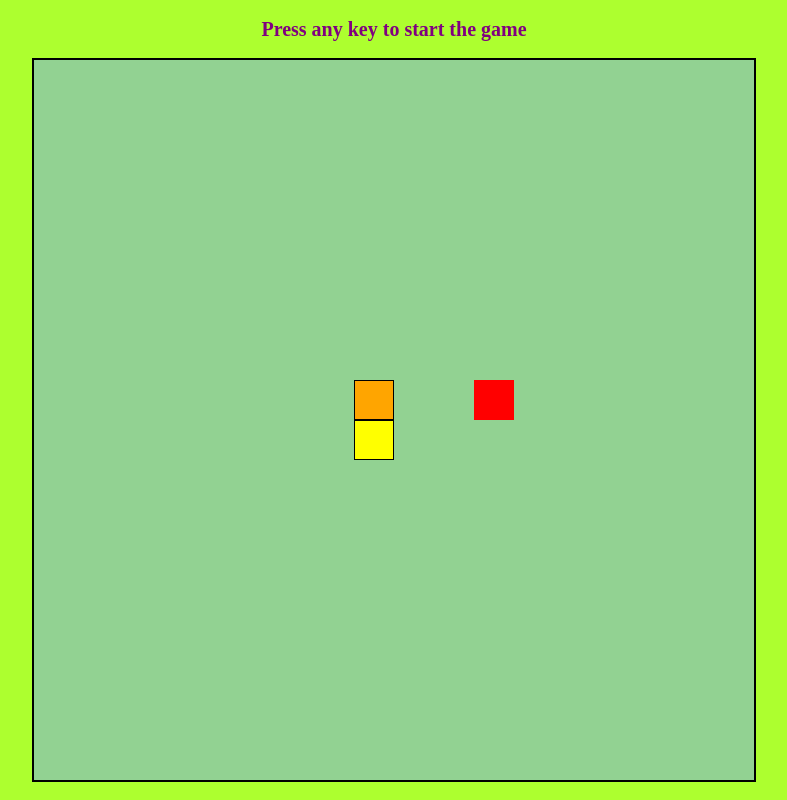
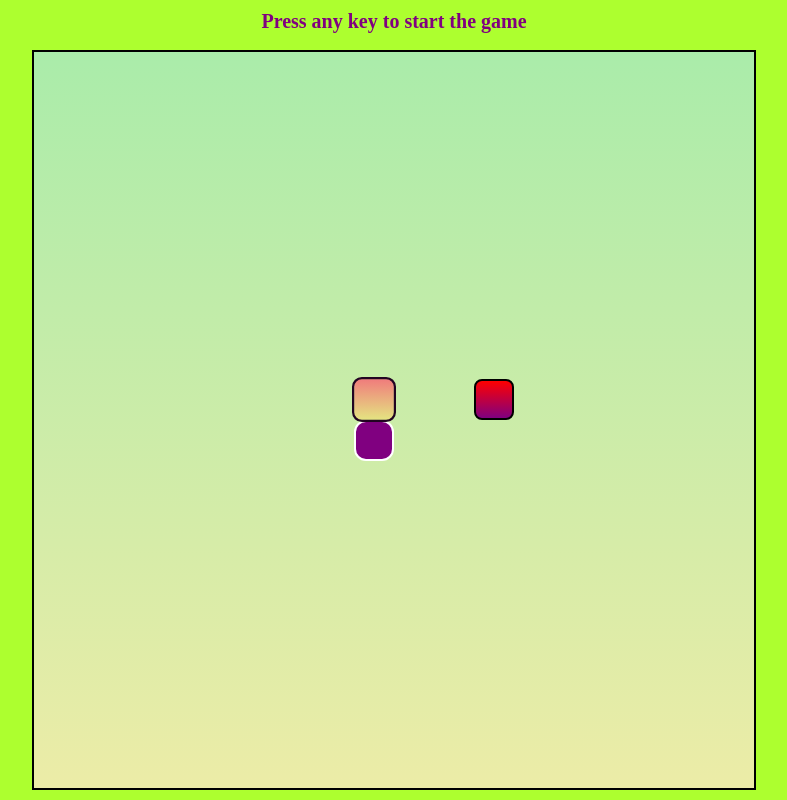
Before and after one commit to gitpBansal031/SnakeGame, a plain HTML site: page index.html in a window 1280 px wide. Shown: the whole page, without its empty margins (246-1033 px from the left). Drawn offline with Linux system fonts and the light colour scheme; a web font is replaced by a local one.

Commit message:
added music and css

```diff
--- a/css/style.css
+++ b/css/style.css
@@ -1,3 +1,4 @@
+@import url('https://fonts.googleapis.com/css2?family=New+Tegomin&display=swap');
 *{
     margin: 0;
     padding: 0;
@@ -15,12 +16,13 @@
     height: 5vmin;
     color: purple;
     font-weight: bold;
+    font-family: 'New Tegomin', serif;
     font-size: 20px;
 }
 .board{
-    background-color: rgb(146, 210, 146);
+    background: linear-gradient(rgb(170, 236, 170), rgb(236, 236, 167));
     width: 90vmin;
-    height: 90vmin;
+    height: 92vmin;
     border: 2px solid black;
     display: grid;
     grid-template-rows: repeat(18, 1fr);
@@ -28,15 +30,20 @@
 }
 
 .head{
-    background-color: orange;
-    border: 1px solid black;
+    background: linear-gradient(rgb(240, 124, 124), rgb(228, 228, 129));
+    border: 2px solid rgb(34, 4, 34);
+    transform: scale(1.1);
+    border-radius: 9px;
 }
 
 .body{
-    background-color: yellow;
-    border: 1px solid black;
+    background-color: purple;
+    border: .25vmin solid white;
+    border-radius: 12px;
 }
 
 .food{
-    background-color: red;
+    background: linear-gradient(red, purple);
+    border: .25vmin solid black;
+    border-radius: 8px;
 }
--- a/js/index.js
+++ b/js/index.js
@@ -1,12 +1,16 @@
 let board=document.querySelector(".board");
 let score=document.querySelector(".score");
-let dir={x:0,y:-1};
+let startmusic=new Audio("music/music.mp3");
+let move=new Audio("music/move.mp3");
+let foodmusic=new Audio("music/food.mp3");
+let gameovermusic=new Audio("music/gameover.mp3");
+let dir;
 let prevTime=0;
 let snakeArr=[];
-let food={x:6,y:7};
-let currAxis=0;
-let gameStart=0;
-let count=0;
+let food;
+let currAxis;
+let gameStart;
+let count;
 
 function main(ctime){
     if(gameStart==0){
@@ -32,6 +36,7 @@ function checkGameOver(){
     let status=0;
     for(let i=1;i<snakeArr.length;i++){
         if(snakeArr[i].x==snakeArr[0].x && snakeArr[i].y==snakeArr[0].y){
+            gameovermusic.play();
             alert(`Game Over! Your total score is : ${count}`);
             status=1;
             break;
@@ -58,8 +63,9 @@ function isFoodEaten(){
             food.y=-1;
         }
         count++;
+        foodmusic.play();
         score.innerHTML=`Your score is : ${count}`;
-        console.log("Food eaten");
+        // console.log("Food eaten");
     }
 }
 
@@ -69,6 +75,7 @@ function changeSnakePos(){
     let newHead={x:currHead.x+dir.x,y:currHead.y+dir.y};
     let status=0;
     if(isCollide(newHead)){
+        gameovermusic.play();
         alert(`Game Over! Your total score is : ${count}`);
         status=1;
     }
@@ -108,37 +115,34 @@ function displaySnake(){
 
 window.addEventListener("keydown",(e)=>{
     if(gameStart==0){
+        startmusic.pause();
         gameStart=1;
         score.innerHTML=`Your score is : 0`;
         window.requestAnimationFrame(main);
     }else{
-        let newAxis=currAxis;
+        move.play();
         if(e.key=="ArrowUp" && currAxis!=0){
-            console.log("a");
             dir.x=0;
             dir.y=-1;
-            newAxis=0;
+            currAxis=0;
         }else if(e.key=="ArrowDown" && currAxis!=0){
-            console.log("b");
             dir.x=0;
             dir.y=1;
-            newAxis=0;
+            currAxis=0;
         }else if(e.key=="ArrowLeft" && currAxis!=1){
-            console.log("c");
             dir.x=-1;
             dir.y=0;
-            newAxis=1;
+            currAxis=1;
         }else if(e.key=="ArrowRight" && currAxis!=1){
-            console.log("d");
             dir.x=1;
             dir.y=0;
-            newAxis=1;
+            currAxis=1;
         }
-        currAxis=newAxis;
-        console.log("end");
+        // console.log("end");
     }
 })
 function startGame(){
+    // startmusic.play();
     gameStart=0;
     snakeArr=[{x:9,y:9},{x:9,y:10}];
     dir={x:0,y:-1};
```
Also changed, not shown: 4 other files.
